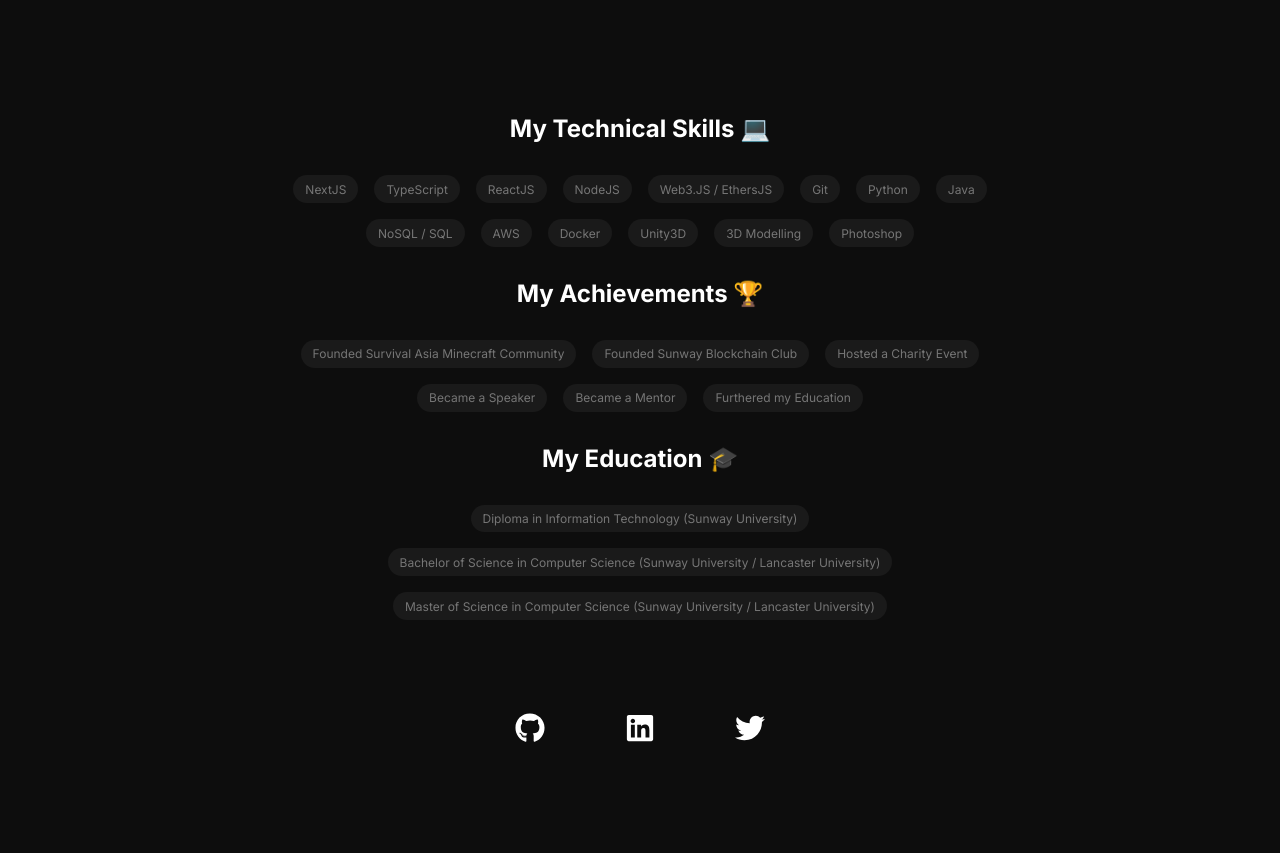
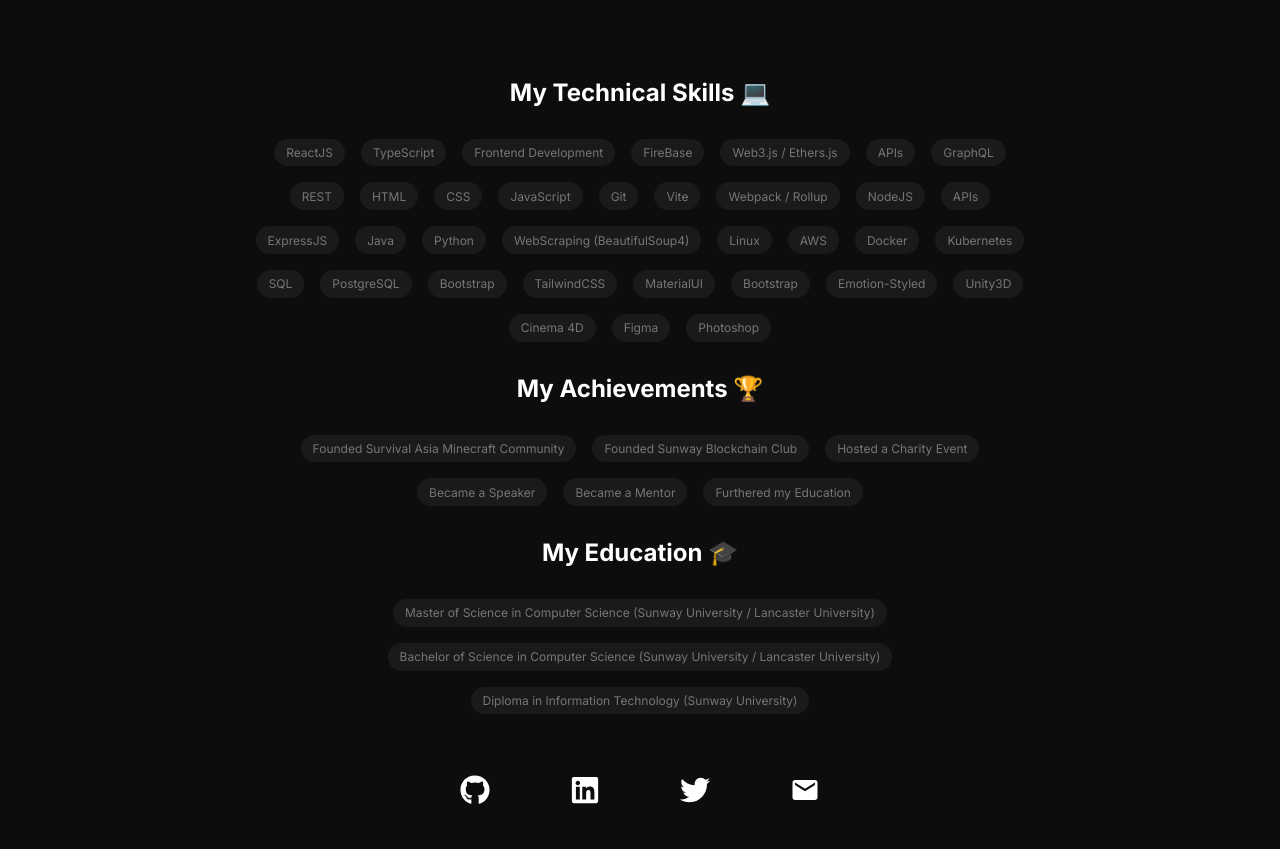
Before and after one commit to JAhimaz/my-nextjs-portfolio, a Next.js app: page /en in a window 1280 px wide. Shown: the part 1320-2173 px from the top of the page. Built offline with nearby package versions, Linux system fonts and the light colour scheme; no server answers.

Commit message:
fixed projects

```diff
--- a/messages/en.json
+++ b/messages/en.json
@@ -20,9 +20,9 @@
       "item6": "Furthered my Education"
     },
     "educationItems": {
-      "item1": "Diploma in Information Technology (Sunway University)",
+      "item1": "Master of Science in Computer Science (Sunway University / Lancaster University)",
       "item2": "Bachelor of Science in Computer Science (Sunway University / Lancaster University)",
-      "item3": "Master of Science in Computer Science (Sunway University / Lancaster University)"
+      "item3": "Diploma in Information Technology (Sunway University)"
     },
     "technicalSkills": {
       "item1": "NextJS",
--- a/messages/zh.json
+++ b/messages/zh.json
@@ -20,9 +20,9 @@
       "item6": "继续我的教育"
     },
     "educationItems": {
-      "item1": "信息技术文凭（Sunway University）",
+      "item1": "计算机科学硕士（Sunway University / Lancaster University）",
       "item2": "计算机科学学士（Sunway University / Lancaster University）",
-      "item3": "计算机科学硕士（Sunway University / Lancaster University）"
+      "item3": "信息技术文凭（Sunway University）"
     },
     "technicalSkills": {
       "item1": "NextJS",
--- a/package.json
+++ b/package.json
@@ -27,5 +27,6 @@
     "eslint-config-next": "14.0.1",
     "sass": "^1.69.5",
     "typescript": "^5"
-  }
+  },
+  "packageManager": "yarn@1.22.22+sha512.a6b2f7906b721bba3d67d4aff083df04dad64c399707841b7acf00f6b133b7ac24255f2652fa22ae3534329dc6180534e98d17432037ff6fd140556e2bb3137e"
 }
--- a/src/components/FooterSection/FooterSection.tsx
+++ b/src/components/FooterSection/FooterSection.tsx
@@ -3,6 +3,7 @@
 import styles from './FooterSection.module.scss';
 import { useTranslations } from 'next-intl'
 import Link from 'next/link';
+import { skills } from '@/libs/data';
 
 const FooterSection = () => {
 
@@ -16,9 +17,7 @@
     return t(`educationItems.item${i + 1}`).toString()
   })
 
-  const technicalSkills = Array.from({length: 14}, (_, i) => {
-    return t(`technicalSkills.item${i + 1}`).toString()
-  })
+  const technicalSkills = skills
 
   return (
     <section className={styles.banner}>
@@ -52,6 +51,9 @@
         <Link href="https://twitter.com/TheCoolerJosh" target='_blank'>
           <Icon icon="Twitter" className={styles.socialLogo} />
         </Link>
+        <Link href="mailto:ahimaz.joshua@gmail.com" target='_blank'>
+          <Icon icon="Email" className={styles.socialLogo} />
+        </Link>
       </section>
       <div id="connect" />
     </section>
--- a/src/components/Header/Header.module.scss
+++ b/src/components/Header/Header.module.scss
@@ -14,7 +14,15 @@
   }
 }
 
-.header {
+.headerSection {
+  display: flex;
+  flex-direction: row;
+  align-items: center;
+  justify-content: center;
+  gap: -1rem;
+}
+
+.header, .secret {
   font-size: 5vw;
   font-weight: bold;
   background: -webkit-linear-gradient(90deg, #727272,#292929);
@@ -26,6 +34,22 @@
   @media (max-width: 1080px) {
     font-size: 10vw;
   }
+
+  transition: transform 0.2s ease-in-out;
+}
+
+.header:hover {
+  @media (min-width: 768px) {
+      &:hover {
+        // make it fly up a little
+        transform: translateY(-5px);
+      }
+    }
+}
+
+.secret {
+  cursor: pointer;
+
 }
 
 
--- a/src/components/Header/Header.tsx
+++ b/src/components/Header/Header.tsx
@@ -1,15 +1,33 @@
 'use client'
 import { useTranslations } from 'next-intl'
 import styles from './Header.module.scss'
+import { useEffect, useState } from 'react'
 
 const Header = () => {
 
   const t = useTranslations('Header')
 
+  // the header is Joshua Ahimaz split into characters, I want it to include a space between the first and last name
+  const header = `Joshua Ahimaz`.split('')
+
+  const [secret, setSecret] = useState(false)
+
+
   return (
       <div className={styles.container}>
-        <span className={styles.header}>Joshua Ahimaz</span>
-        <span className={styles.subheader}>Full-Stack Developer @ Sakaba (酒場)<br/>Founder of Reach Card & President of Sunway Blockchain Club</span>
+        <section className={styles.headerSection}>
+          {
+            header.map((letter, index) => (
+              <span key={index} className={letter === "A" ? styles.secret : styles.header}>
+                {letter === ' ' ? '\u00A0' :
+                letter === 'A' ? <div onClick={() => {
+                  setSecret(!secret)
+                }}>{secret ? '🍜' : letter}</div> : letter}
+              </span>
+            ))
+          }
+        </section>
+        <span className={styles.subheader}>Customer Experience Advocate @ Alchemy<br/>Founder of Sunway Blockchain Club | CEO of ReachCard</span>
         <span className={styles.subheader}>{t('based-in', { location: 'Kuala Lumpur, Malaysia' })}</span>
       </div>
   )
--- a/src/components/Page.tsx
+++ b/src/components/Page.tsx
@@ -24,7 +24,7 @@
     };
   }, []); // Empty dependency array means this effect will only run once after the initial render
 
-  const backgroundColor = typeof window !== 'undefined' && (scrollPosition > 1 * window.innerHeight) ? '#0D0D0D' : '#F6F6F6';
+  const backgroundColor = typeof window !== 'undefined' && (scrollPosition > 0.95 * window.innerHeight) ? '#0D0D0D' : '#F6F6F6';
 
   const pageStyle = {
     backgroundColor: backgroundColor,
--- a/src/components/ProjectsSection/ProjectDetailPanel/ProjectDetailPanel.tsx
+++ b/src/components/ProjectsSection/ProjectDetailPanel/ProjectDetailPanel.tsx
@@ -40,7 +40,10 @@
       <span ref={swiperRef} className={styles.swiper} />
       <span className={styles.header}>{projectDetails ? projectDetails.name : t('projects')}</span>
       <section className={styles.subContainer}>
-        <span className={styles.subHeader}>{projectDetails ? projectDetails.subheader: t('subheader')}</span>
+        {/* <span className={styles.subHeader}>{projectDetails ? projectDetails.subheader: t('subheader')}</span> */}
+        <span className={styles.description}>
+          {projectDetails ? projectDetails.description : t('projectsDescription')}
+        </span>
         {projectDetails && (
           <div className={styles.projectPreview}>
             <Image
@@ -56,9 +59,6 @@
             />
           </div>
         )}
-        <span className={styles.description}>
-          {projectDetails ? projectDetails.description : t('projectsDescription')}
-        </span>
       </section>
     </section>
   );
--- a/src/components/ProjectsSection/ProjectPanel/ProjectPanel.tsx
+++ b/src/components/ProjectsSection/ProjectPanel/ProjectPanel.tsx
@@ -29,7 +29,7 @@
                 {project.name}
               </span>
               <span className={styles.projectSubheader}>
-                {project.subheader}
+                {project.description}
               </span>
               <section className={styles.projectTags}>
               { project.tags.slice(0,5).map((tag, index) => (
--- a/src/libs/Icons.tsx
+++ b/src/libs/Icons.tsx
@@ -1,10 +1,12 @@
 import { CSSProperties, FC } from 'react';
 import { FaTwitter, FaGithub, FaLinkedin } from 'react-icons/fa';
+import { MdEmail } from "react-icons/md";
 
 const IconsIndex = {
   Twitter: FaTwitter,
   Github: FaGithub,
   Linkedin: FaLinkedin,
+  Email: MdEmail,
 };
 
 const Index = {
--- a/src/libs/data.ts
+++ b/src/libs/data.ts
@@ -1,9 +1,9 @@
 export const education = [
   {
-    degree: "MSc in Computer Science",
-    school: "Sunway University / Lancaster University",
-    yearStart: 2021,
-    yearEnd: 2023,
+    degree: "Diploma in Information Technology",
+    school: "Sunway University",
+    yearStart: 2017,
+    yearEnd: 2019,
     logo: "https://varrn-sunway.org/wp-content/uploads/2021/02/Sunway-University-A-Class-Above-white.png"
   },
   {
@@ -14,10 +14,10 @@
     logo: "https://varrn-sunway.org/wp-content/uploads/2021/02/Sunway-University-A-Class-Above-white.png"
   },
   {
-    degree: "Diploma in Information Technology",
-    school: "Sunway University",
-    yearStart: 2017,
-    yearEnd: 2019,
+    degree: "MSc in Computer Science",
+    school: "Sunway University / Lancaster University",
+    yearStart: 2021,
+    yearEnd: 2023,
     logo: "https://varrn-sunway.org/wp-content/uploads/2021/02/Sunway-University-A-Class-Above-white.png"
   },
 ]
@@ -28,6 +28,12 @@
   "Frontend Development",
   "FireBase",
   "Web3.js / Ethers.js",
+  "APIs",
+  "GraphQL",
+  "REST",
+  "HTML",
+  "CSS",
+  "JavaScript",
   "Git",
   "Vite",
   "Webpack / Rollup",
```
Also changed, not shown: 1 other file (tests, documents, lock files or other folders).
